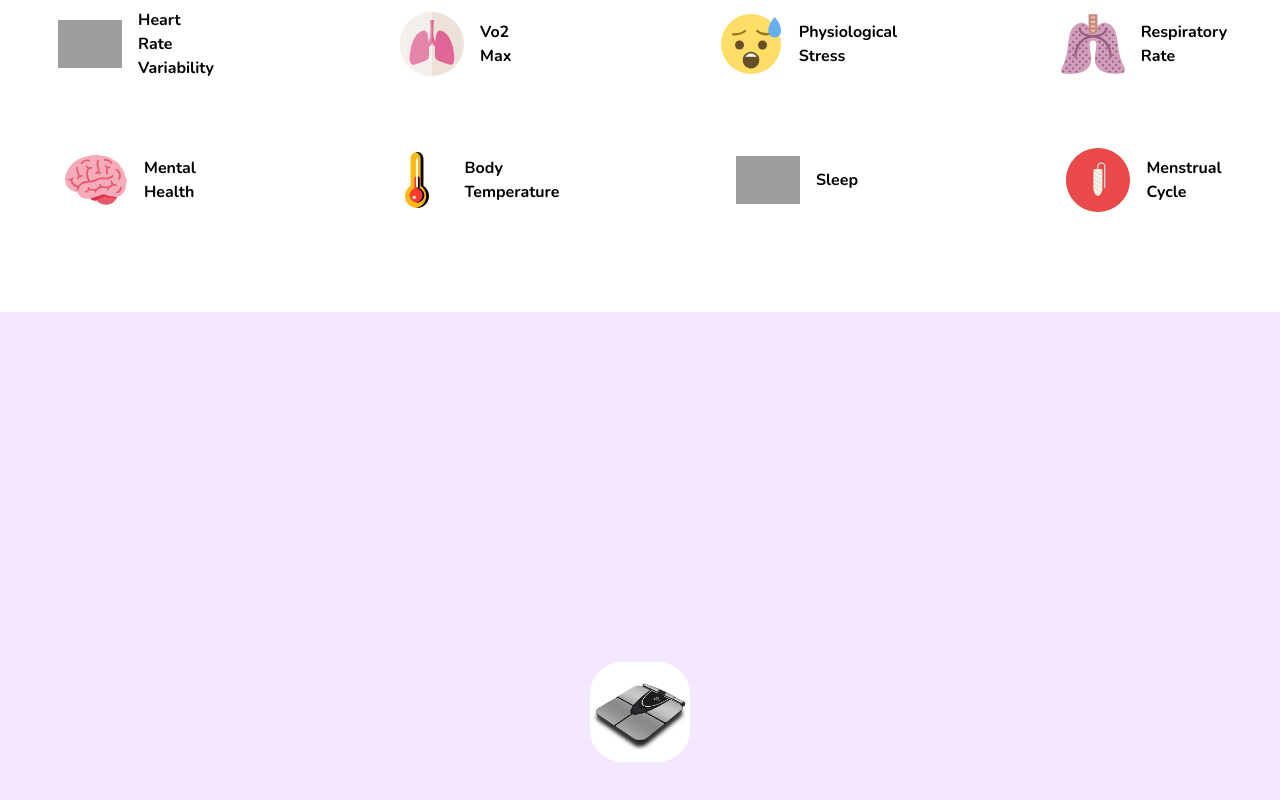
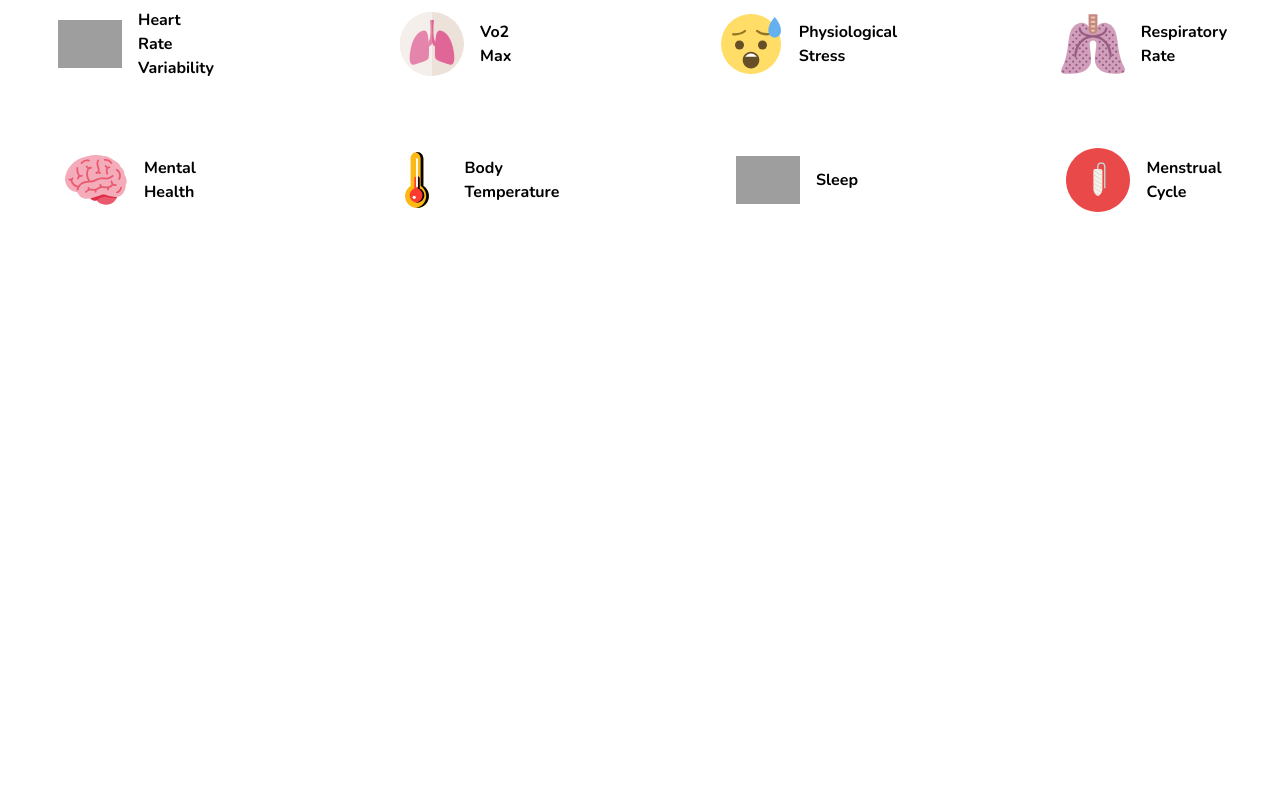
Before and after one commit to johnnyvish/redsync-web, a Next.js app: page / in a window 1280 px wide. Shown: the part 1852-2652 px from the top of the page. After the commit the page ends 2164 px from the top, so only its background shows below. Built offline with nearby package versions, Linux system fonts and the light colour scheme; grey boxes are pictures that could not be loaded.

Commit message:
fixed apostrophe

```diff
--- a/app/page.js
+++ b/app/page.js
@@ -134,7 +134,7 @@ export default function Home() {
         <div className="flex flex-col justify-center items-center w-full bg-blue-400">
           <div className="hero-section flex flex-col items-center min-h-screen w-full bg-white pt-80 pb-24">
             <h1 className="text-6xl lg:text-8xl font-bold text-black text-center">
-              Don't Die Early.
+              Don&apos;t Die Early.
             </h1>
             <div className="flex justify-center items-center space-x-4 text-3xl md:text-4xl lg:text-5xl mt-8">
               <h2>prevent</h2>
@@ -388,12 +388,12 @@ export default function Home() {
               </div>
             </div>
           </div>
-          <div className="sensors-section relative min-h-screen w-full bg-purple-100">
+          {/* <div className="sensors-section relative min-h-screen w-full bg-purple-100">
             <img
               className="absolute w-[100px] h-[100px] left-1/2 top-1/2 -translate-x-1/2 -translate-y-1/2 rounded-[32px]"
               src="/scale-sensor.png"
             ></img>
-          </div>
+          </div> */}
         </div>
       </main>
     </ReactLenis>
```
